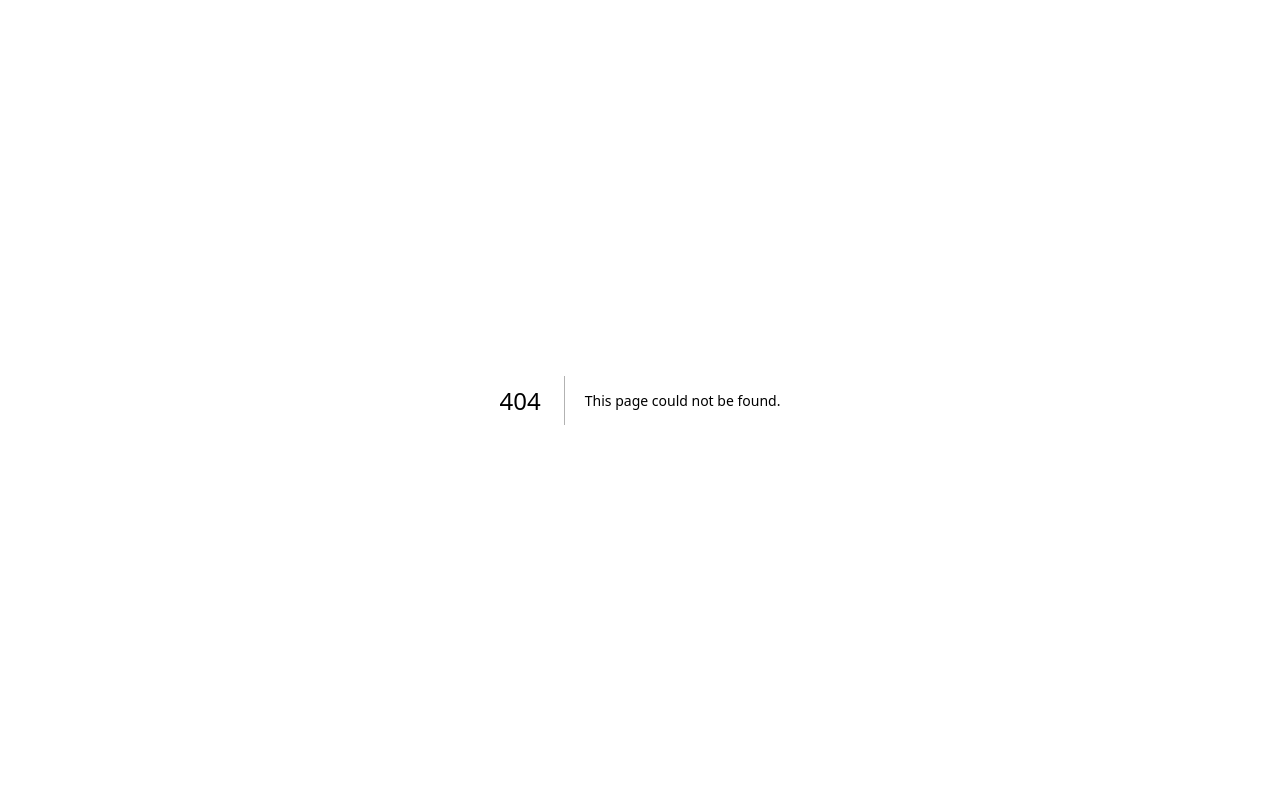
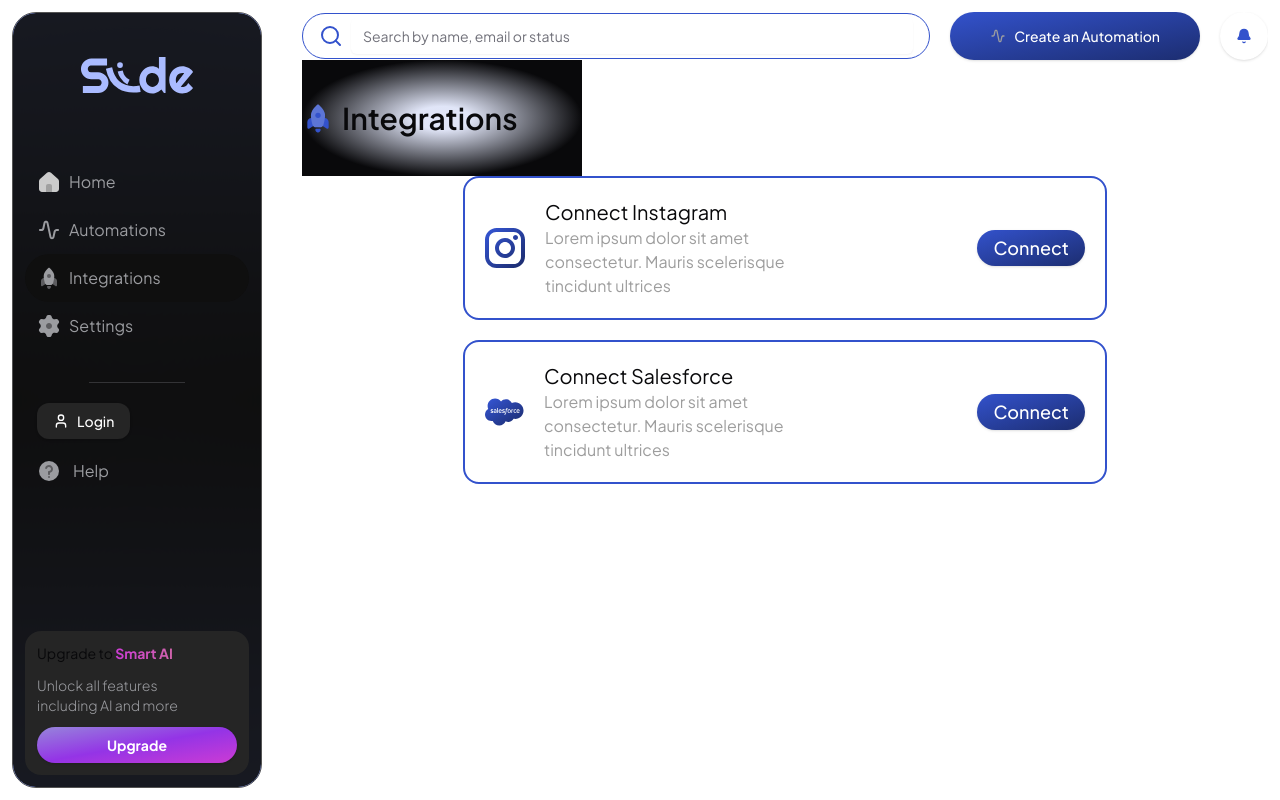
Before and after one commit to naviava/insta-u, a Next.js app: page /dashboard/1/integrations in a window 1280 px wide. Before the commit this address had no page. Built offline with nearby package versions, Linux system fonts and the light colour scheme; no server answers.

Commit message:
ui: Added IntegrationCard component on integrations page

```diff
--- /dev/null
+++ b/src/app/(protected)/dashboard/[slug]/integrations/page.tsx
@@ -0,0 +1,16 @@
+import { IntegrationCard } from "~/components/pages/integrations/integration-card";
+import { INTEGRATION_CARDS } from "~/constants/integrations";
+
+interface IProps {}
+
+export default function IntegrationsPage({}: IProps) {
+  return (
+    <div className="flex justify-center">
+      <div className="flex w-full flex-col gap-y-5 lg:w-8/12">
+        {INTEGRATION_CARDS.map((card, key) => (
+          <IntegrationCard key={key} {...card} />
+        ))}
+      </div>
+    </div>
+  );
+}
--- a/src/components/global/billing/payment-card.tsx
+++ b/src/components/global/billing/payment-card.tsx
@@ -61,8 +61,8 @@ export function PaymentCard({ label, current, landing }: IProps) {
           <p className="mb-2 text-xl">Free</p>
         )}
 
-        {PLANS[label === "PRO" ? 1 : 0].features.map((feat, idx) => (
-          <p key={idx} className="mt-2 flex gap-2 text-muted-foreground">
+        {PLANS[label === "PRO" ? 1 : 0].features.map((feat, key) => (
+          <p key={key} className="mt-2 flex gap-2 text-muted-foreground">
             <CircleCheck className="text-indigo-500" />
             {feat}
           </p>
--- /dev/null
+++ b/src/components/pages/integrations/integration-card/index.tsx
@@ -0,0 +1,31 @@
+import React from "react";
+
+import { IntegrationCardProps } from "~/constants/integrations";
+import { Button } from "~/components/ui/button";
+
+export function IntegrationCard({
+  title,
+  description,
+  icon,
+  strategy,
+}: IntegrationCardProps) {
+  return (
+    <div className="flex items-center justify-between gap-x-5 rounded-2xl border-2 border-[#3352cc] p-5">
+      {icon}
+      <div className="flex flex-1 flex-col">
+        <h3 className="text-xl">{title}</h3>
+        <p className="w-full text-base text-[#9d9d9d] md:w-10/12 xl:w-8/12 2xl:w-6/12">
+          {description}
+        </p>
+      </div>
+      <Button
+        // onClick={onInstaOAuth}
+        // disabled={integrated?.name === strategy}
+        className="rounded-full bg-gradient-to-br from-[#3352cc] to-[#1c2d70] text-lg text-white transition duration-100 hover:opacity-70"
+      >
+        Connect
+        {/* {integrated ? "Connected" : "Connect"} */}
+      </Button>
+    </div>
+  );
+}
--- /dev/null
+++ b/src/constants/integrations.tsx
@@ -0,0 +1,25 @@
+import { InstagramDuoToneBlue, SalesForceDuoToneBlue } from "~/icons";
+
+export type IntegrationCardProps = {
+  title: string;
+  icon: React.ReactNode;
+  description: string;
+  strategy: "INSTAGRAM" | "CRM";
+};
+
+export const INTEGRATION_CARDS: IntegrationCardProps[] = [
+  {
+    title: "Connect Instagram",
+    description:
+      "Lorem ipsum dolor sit amet consectetur. Mauris scelerisque tincidunt ultrices",
+    icon: <InstagramDuoToneBlue />,
+    strategy: "INSTAGRAM",
+  },
+  {
+    title: "Connect Salesforce",
+    description:
+      "Lorem ipsum dolor sit amet consectetur. Mauris scelerisque tincidunt ultrices",
+    icon: <SalesForceDuoToneBlue />,
+    strategy: "CRM",
+  },
+];
```
